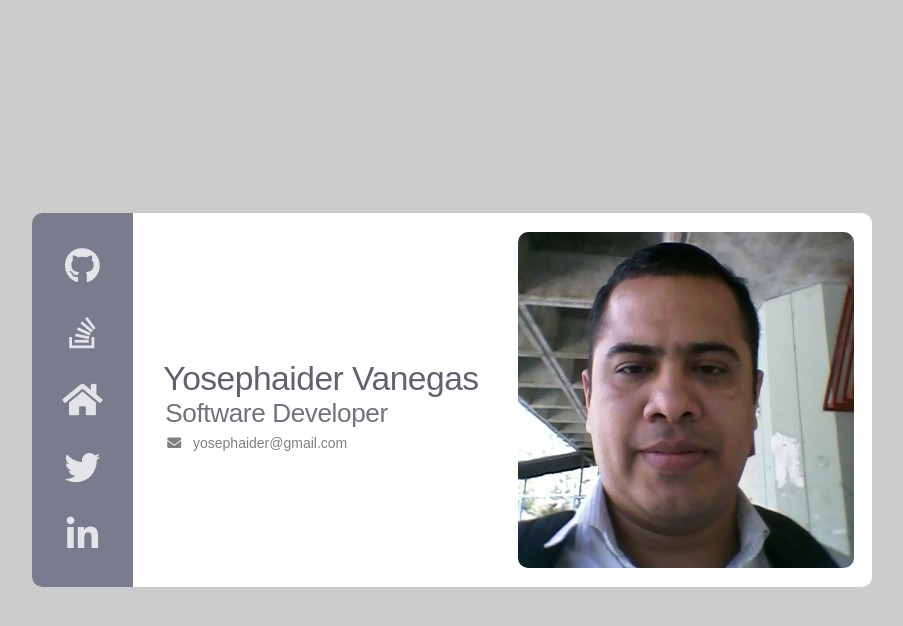
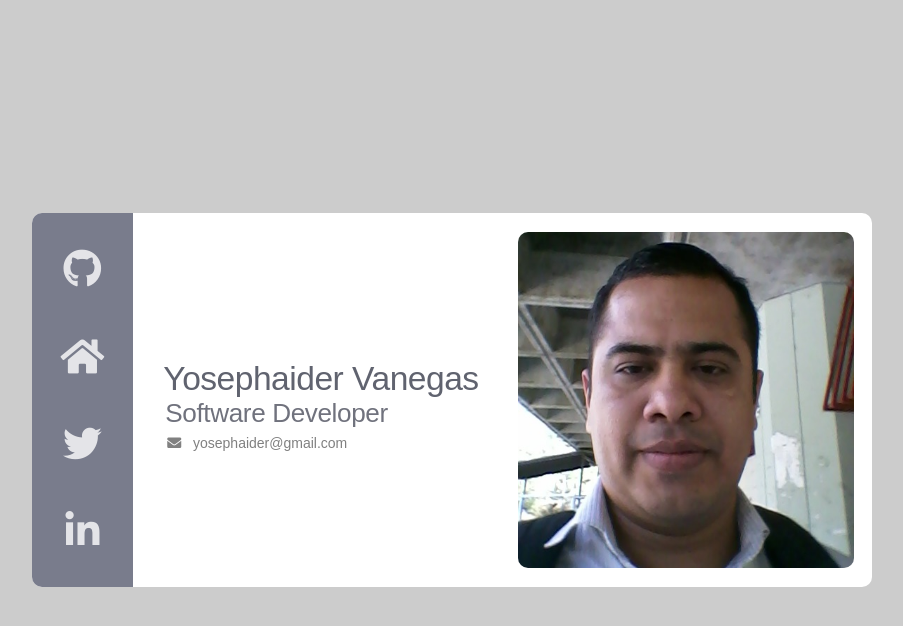
Before and after one commit to yosephaider/yosephaider.github.io, a PHP site: page / in a window 1280 px wide. Shown: the top 626 px of the page, without its empty margins (188-1091 px from the left). Run offline with PHP 8.4, Linux system fonts and the light colour scheme; some libraries are stand-ins or nearby versions.

Commit message:
Update file

```diff
--- a/css/style.css
+++ b/css/style.css
@@ -139,11 +139,11 @@ h2 {
 }
 
 .menu-left a {
-  font-size: 2.4em;
+  font-size: 2.6em;
   color: #fff;
   position: relative;
   display: block;
-  line-height: 1.5em;
+  line-height: 1.8em;
   outline: 0;
   opacity: 0.80;
   -moz-transition: opacity 0.25s ease-in-out;
--- a/index.html
+++ b/index.html
@@ -16,7 +16,6 @@
       <div id="wrapper">
           <nav id="nav">
             <a href="https://git.io/fhZss" class="icon fab fa-github"></a>
-            <a href="https://stackoverflow.com/users/7111493/yosephaider" class="icon fab fa-stack-overflow"></a>
             <a href="https://blog.page.io" class="icon fas fa-home"></a>
             <a href="https://twitter.com/yosephaider" class="icon fab fa-twitter"></a>
             <a href="https://lnkd.in/eycBxb6" class="icon fab fa-linkedin-in"></a>
@@ -25,7 +24,6 @@
               <article id="home" class="panel">
                 <div class="menu-left">
                   <a href="https://git.io/fhZss" class="icon fab fa-github"></a>
-                  <a href="https://stackoverflow.com/users/7111493/yosephaider" class="icon fab fa-stack-overflow"></a>
                   <a href="https://blog.page.io" class="icon fas fa-home"></a>
                   <a href="https://twitter.com/yosephaider" class="icon fab fa-twitter"></a>
                   <a href="https://lnkd.in/eycBxb6" class="icon fab fa-linkedin-in"></a>
```
